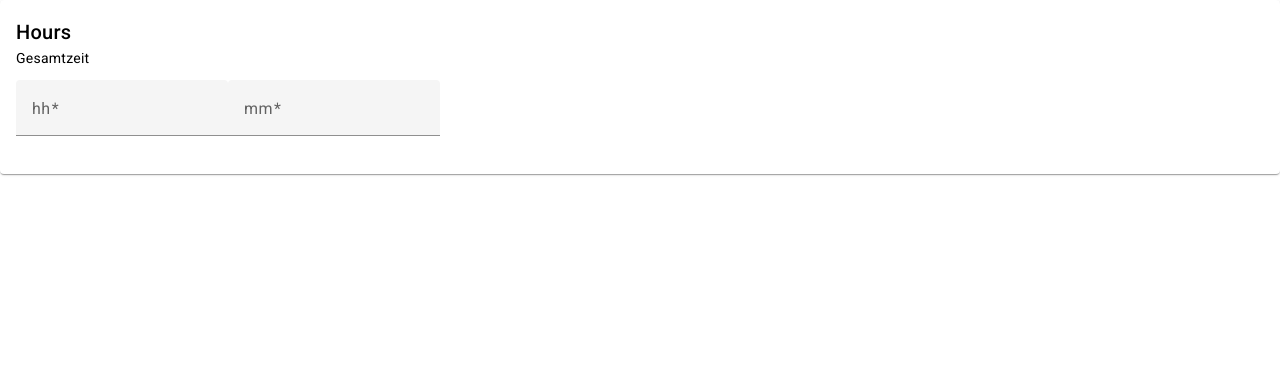
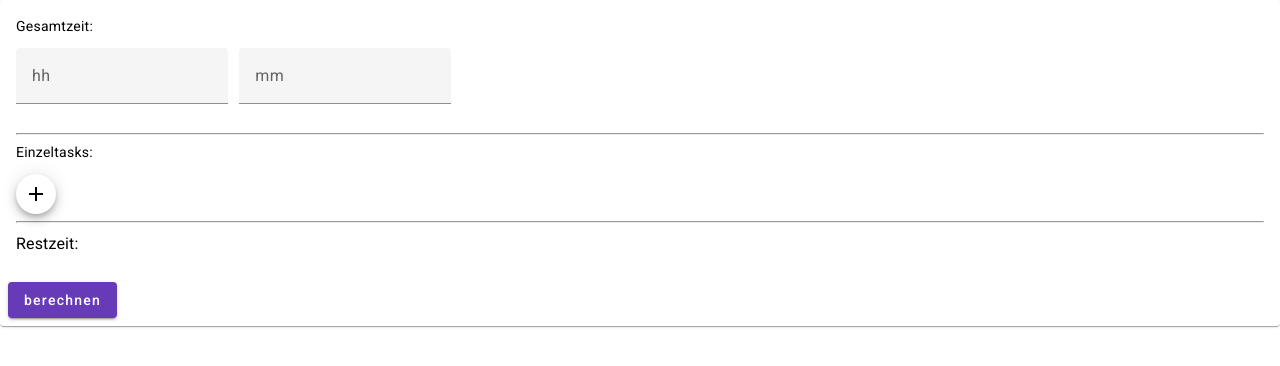
Before and after one commit to kkraechan/hours, an Angular app: page / in a window 1280 px wide. Shown: the top 366 px of the page. Built offline with nearby package versions, Linux system fonts and the light colour scheme.

Commit message:
Zeiteingaben und Restzeitberechnung

```diff
--- a/src/app/app.component.html
+++ b/src/app/app.component.html
@@ -1,19 +1,43 @@
 <mat-card>
   <mat-card-header>
-  <mat-card-title>Hours</mat-card-title>
   </mat-card-header>
   <mat-card-content>
-  <p>Gesamtzeit</p>
+    <p>Gesamtzeit: </p>
     <form [formGroup]="timeCalcForm">
       <mat-form-field>
-      <mat-label>hh</mat-label>
         <input matInput formControlName="totalHours" type="number" id="totalHours" placeholder="hh" required>
       </mat-form-field>
+      &nbsp;
       <mat-form-field>
-      <mat-label>mm</mat-label>
-      <input matInput formControlName="totalMinutes" type="number" id="totalMinutes" placeholder="mm" required>
+        <input matInput formControlName="totalMinutes" type="number" id="totalMinutes" placeholder="mm" required max="59">
       </mat-form-field>
+      <br>
+      <hr>
+      <p>Einzeltasks: </p>
+      <div formArrayName="subtrahends">
+        <div *ngFor="let subtrahend of subtrahends.controls; let i = index" [formGroupName]="i">
+          <mat-form-field>
+            <input matInput type="number" formControlName="subHour" placeholder="hh">
+          </mat-form-field>
+          &nbsp;
+          <mat-form-field>
+            <input matInput type="number" formControlName="subMinutes" max="59" placeholder="mm">
+          </mat-form-field>
+          <button class="delButton" mat-mini-fab color="primary" aria-label="button with delete icon" (click)="deleteTimeRow(i)">
+            <mat-icon>delete</mat-icon>
+          </button>
+        </div>
+
+      </div>
+      <button mat-mini-fab color="secondary" (click)="addTimeRow()"><mat-icon>add</mat-icon></button>
     </form>
+    <hr>
+    <div>
+      <h3>Restzeit: {{remainingTime}}</h3>
+    </div>
   </mat-card-content>
+  <mat-card-actions>
+    <button mat-raised-button color="primary" (click)="calcRemaining()">berechnen</button>
+  </mat-card-actions>
 </mat-card>
-<router-outlet />
+<router-outlet/>
--- a/src/app/app.component.scss
+++ b/src/app/app.component.scss
@@ -9,3 +9,8 @@ input::-webkit-inner-spin-button {
 input[type=number] {
   -moz-appearance: textfield;
 }
+
+.delButton {
+  vertical-align: middle;
+  margin-left: 5px;
+}
--- a/src/app/app.component.ts
+++ b/src/app/app.component.ts
@@ -1,5 +1,6 @@
 import { Component } from '@angular/core';
-import { FormBuilder, FormControl, FormGroup } from '@angular/forms';
+import { FormArray, FormBuilder, FormControl, FormGroup } from '@angular/forms';
+import { Time } from "@angular/common";
 
 @Component({
   selector: 'app-root',
@@ -8,14 +9,70 @@ import { FormBuilder, FormControl, FormGroup } from '@angular/forms';
 })
 export class AppComponent {
   title = 'hoursApp';
+  remainingTime:any;
 
   timeCalcForm: FormGroup;
 
   constructor(private fb: FormBuilder) {
     this.timeCalcForm = this.fb.group({
       totalHours: new FormControl(''),
-      totalMinutes: new FormControl('')
+      totalMinutes: new FormControl(''),
+      subtrahends: this.fb.array([])
     });
   }
 
+  get subtrahends() {
+    return this.timeCalcForm.get('subtrahends') as FormArray;
+  }
+
+  deleteTimeRow(index:number) {
+    this.subtrahends.removeAt(index);
+  }
+
+  addTimeRow() {
+    this.subtrahends.push(this.fb.group({
+      subHour: [],
+      subMinutes: []
+    }));
+  }
+
+  calcRemaining() {
+    let totalSub = this.summarizeSubtrahends();
+    let givenHours = +this.timeCalcForm.get('totalHours')?.value;
+    let givenMinutes = this.decimalMinutes(this.timeCalcForm.get('totalMinutes')?.value);
+    let totalGiven = givenHours + givenMinutes; // decimal given
+    let remainingDec = totalGiven - totalSub;
+    let remainingHrsDec = this.getHrs(remainingDec);
+    let remainingMinutesDec = remainingDec - remainingHrsDec;
+    let remainingMinutesAnalog = Math.round( remainingMinutesDec*60);
+
+    let vorzeichen: string = remainingMinutesAnalog < 0 || remainingHrsDec < 0 ? "-" : "";
+    let filler: string = remainingMinutesAnalog < 10 ? ":0" :":";
+
+    this.remainingTime = vorzeichen + Math.abs(remainingHrsDec) + filler + Math.abs(remainingMinutesAnalog);
+  }
+
+  getHrs(duration: number):number {
+    let strDuration = "" + duration;
+    let strHrs = strDuration.substring(0,strDuration.indexOf('.'));
+
+    return +strHrs;
+  }
+
+  summarizeSubtrahends():number {
+    let subs = this.subtrahends.controls;
+    let total: number = 0;
+    subs.forEach(subControl => {
+      let subHour = +subControl.get('subHour')?.value;
+      let subMinutes = this.decimalMinutes(+subControl.get('subMinutes')?.value);
+      total+= subHour + subMinutes;
+    });
+
+    return total;
+  }
+
+  decimalMinutes(analogMinutes: number = 0): number {
+    return analogMinutes / 60;
+  }
+
 }
--- a/src/app/app.module.ts
+++ b/src/app/app.module.ts
@@ -7,6 +7,8 @@ import { ReactiveFormsModule, FormsModule } from '@angular/forms';
 import { MatInputModule } from '@angular/material/input';
 import { MatFormFieldModule } from '@angular/material/form-field';
 import { MatCardModule } from '@angular/material/card';
+import { MatButtonModule } from "@angular/material/button";
+import { MatIconModule } from "@angular/material/icon";
 
 @NgModule({
   declarations: [
@@ -20,6 +22,8 @@ import { MatCardModule } from '@angular/material/card';
     MatFormFieldModule,
     MatInputModule,
     MatCardModule,
+    MatButtonModule,
+    MatIconModule
   ],
   providers: [
     provideAnimationsAsync()
```
Lines whose indentation alone changed are shown as unchanged.
